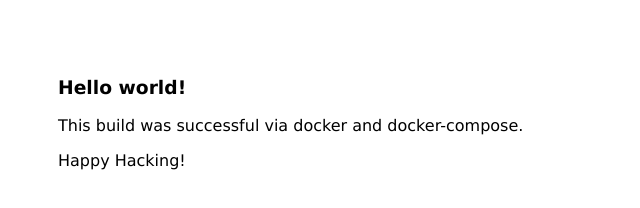
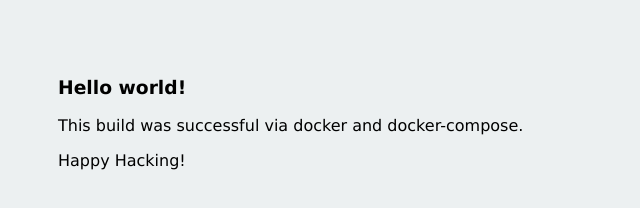
Before and after one commit to denisinla/docker-grunt-express, a website: page app/public/index.html in a window 1280 px wide. Shown: the whole page, without its empty margins (0-640 px from the left). Drawn offline with Linux system fonts and the light colour scheme.

Commit message:
Update: Adjusted background color and text color.

```diff
--- a/app/src/scss/style.scss
+++ b/app/src/scss/style.scss
@@ -4,6 +4,7 @@ body {
   padding: $padding;
   font-family: $font-family;
   font-size: $font-size;
+  background: #ecf0f1;
 }
 a {
   color: #00B7FF;
```
Also changed, not shown: app/public/css/style.css.
